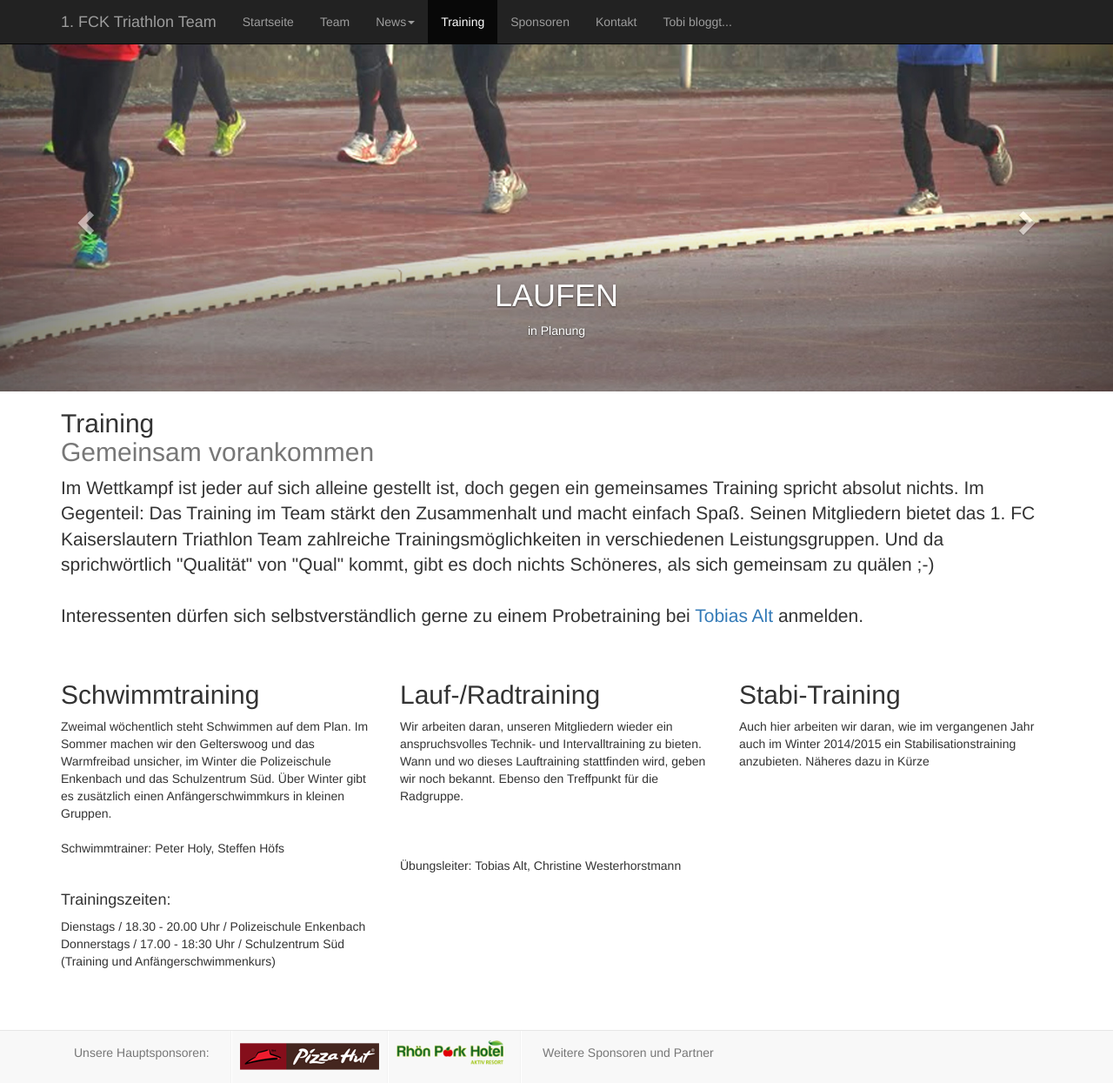
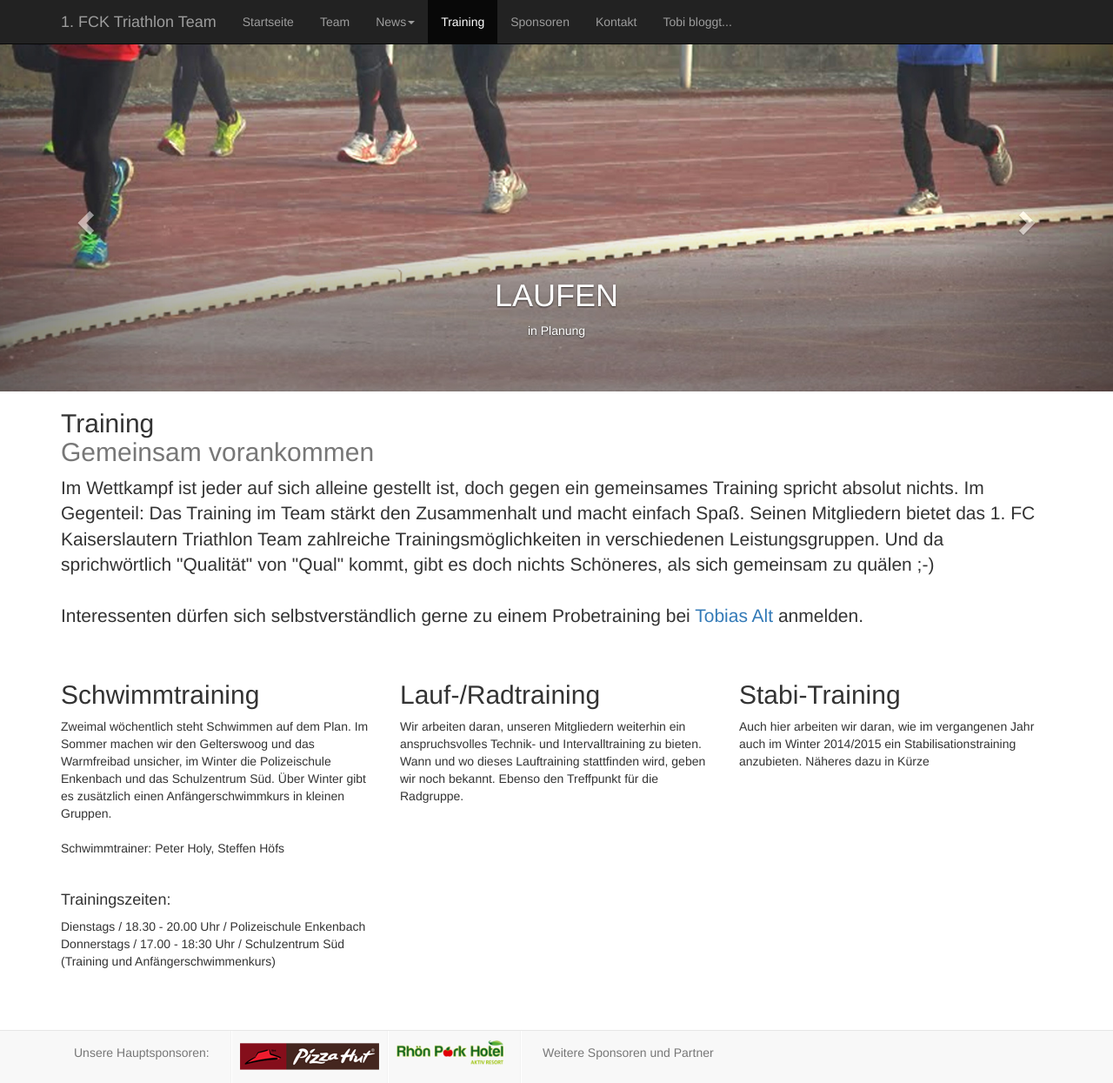
Before and after one commit to FCK-Triathlon-Team/fck-triathlon-team.github.io, a Jekyll site: the page built from training.html, in a window 1280 px wide and 1245 px high. Shown: the whole window at 87% size. Built offline with Jekyll 4.4.1, drawn with Linux system fonts in a browser that asks for light colours; nearby versions of some CDN libraries; Markdown is read by kramdown in place of the engine named in the settings.

Commit message:
Training

```diff
--- a/training.html
+++ b/training.html
@@ -95,10 +95,9 @@ Dienstags / 18.30 - 20.00 Uhr / Polizeischule Enkenbach
 
 			<h2>Lauf-/Radtraining</h2>
 			<p>
-				Wir arbeiten daran, unseren Mitgliedern wieder ein anspruchsvolles Technik- und Intervalltraining zu bieten. Wann und wo dieses Lauftraining stattfinden wird, geben wir noch bekannt. Ebenso den Treffpunkt für die Radgruppe.
+				Wir arbeiten daran, unseren Mitgliedern weiterhin ein anspruchsvolles Technik- und Intervalltraining zu bieten. Wann und wo dieses Lauftraining stattfinden wird, geben wir noch bekannt. Ebenso den Treffpunkt für die Radgruppe.
 				<br><br><br>
-				<br>
-				Übungsleiter: Tobias Alt, Christine Westerhorstmann
+
 			</p></div><!-- /.col-lg-4 -->
 
 		<div class="col-lg-4">
```
